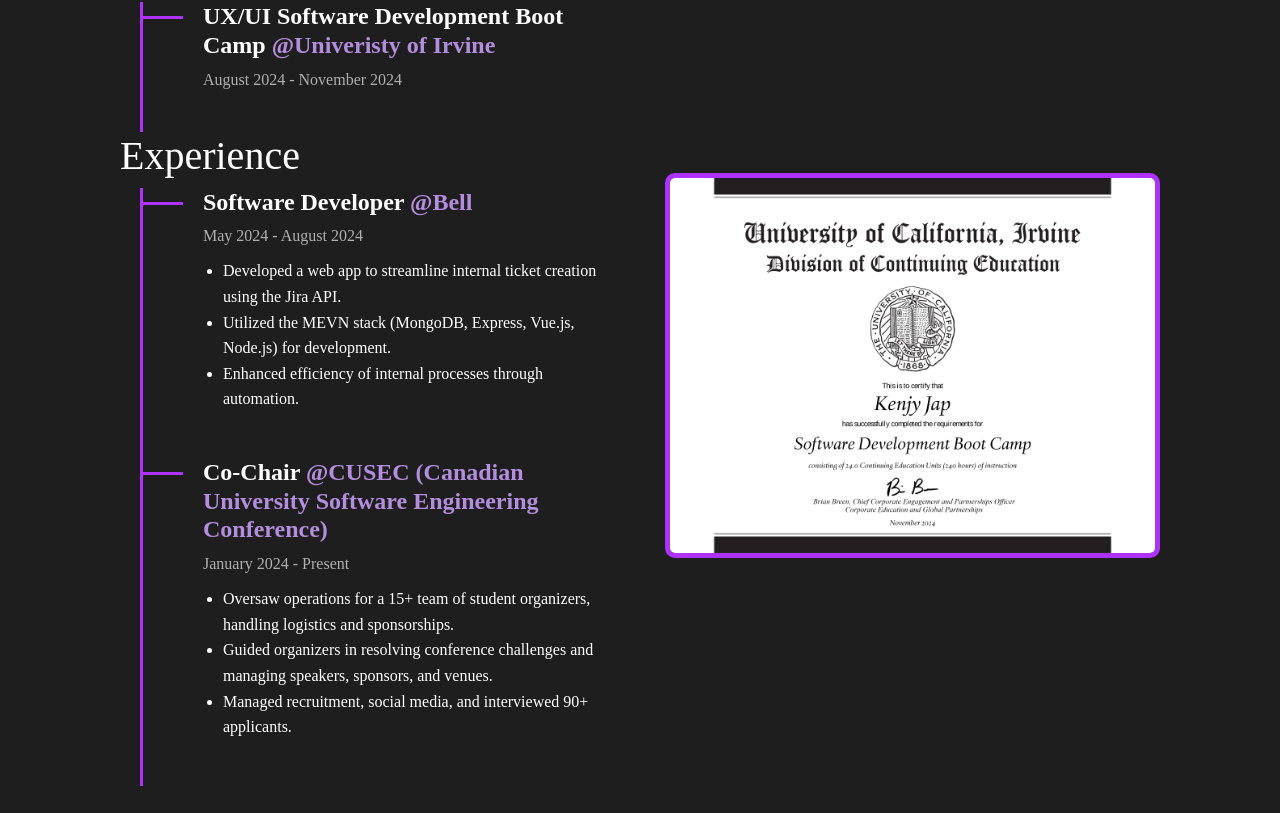
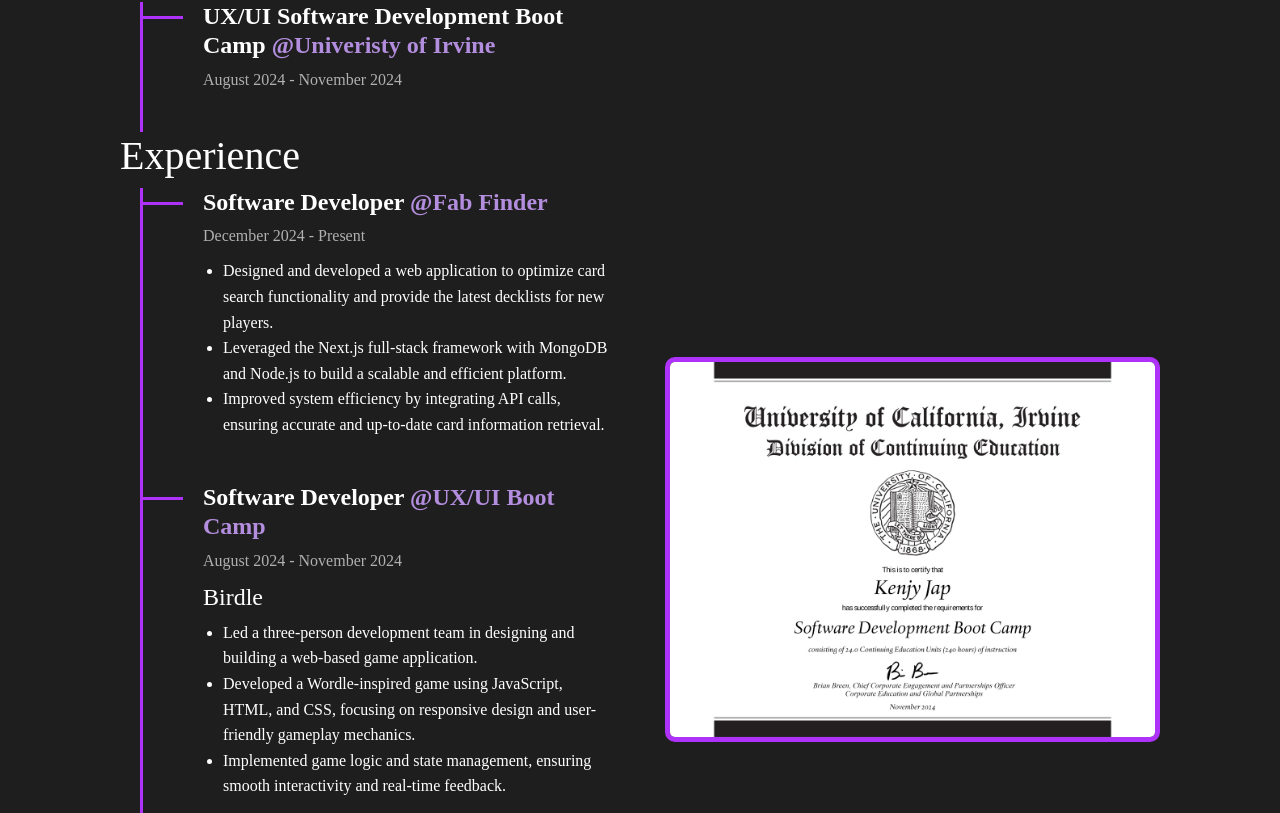
Before and after one commit to Kenhie94/kenjyjap.github.io, a Next.js app in the folder client/: page / in a window 1280 px wide. Shown: the part 1987-2800 px from the top of the page. Built offline with nearby package versions, Linux system fonts and the light colour scheme; a web font is replaced by a local one.

Commit message:
added experience

```diff
--- a/client/src/app/components/about/About.js
+++ b/client/src/app/components/about/About.js
@@ -65,13 +65,13 @@
               <div class="timeline-icon"></div>
               <div class="timeline-content">
                 <h3>
-                  Software Developer <span class="company">@Bell</span>
+                  Software Developer <span class="company">@Fab Finder</span>
                 </h3>
-                <p class="date">May 2024 - August 2024</p>
+                <p class="date">December 2024 - Present</p>
                 <ul>
-                  <li>Developed a web app to streamline internal ticket creation using the Jira API.</li>
-                  <li>Utilized the MEVN stack (MongoDB, Express, Vue.js, Node.js) for development.</li>
-                  <li>Enhanced efficiency of internal processes through automation.</li>
+                  <li>Designed and developed a web application to optimize card search functionality and provide the latest decklists for new players.</li>
+                  <li>Leveraged the Next.js full-stack framework with MongoDB and Node.js to build a scalable and efficient platform.</li>
+                  <li>Improved system efficiency by integrating API calls, ensuring accurate and up-to-date card information retrieval.</li>
                 </ul>
               </div>
             </div>
@@ -81,16 +81,42 @@
               <div class="timeline-icon"></div>
               <div class="timeline-content">
                 <h3>
-                  Co-Chair <span class="company">@CUSEC (Canadian University Software Engineering Conference)</span>
+                  Software Developer <span class="company">@UX/UI Boot Camp</span>
                 </h3>
-                <p class="date">January 2024 - Present</p>
+                <p class="date">August 2024 - November 2024</p>
+                <h4>Birdle</h4>
                 <ul>
-                  <li>Oversaw operations for a 15+ team of student organizers, handling logistics and sponsorships.</li>
-                  <li>Guided organizers in resolving conference challenges and managing speakers, sponsors, and venues.</li>
-                  <li>Managed recruitment, social media, and interviewed 90+ applicants.</li>
+                  <li>Led a three-person development team in designing and building a web-based game application.</li>
+                  <li>Developed a Wordle-inspired game using JavaScript, HTML, and CSS, focusing on responsive design and user-friendly gameplay mechanics.</li>
+                  <li>Implemented game logic and state management, ensuring smooth interactivity and real-time feedback.</li>
+                </ul>
+                <h4>TamaPudgy</h4>
+                <ul>
+                  <li>Developed TomoPudgy, a full-stack MERN (MongoDB, Express, React, Node.js) web application designed to assist users on their fitness and weight loss journey.</li>
+                  <li>
+                    Engineered an interactive diet tracking system, where a Tamagotchi-inspired virtual companion visually reflects users’ progress by gaining or losing weight based on daily caloric
+                    intake.
+                  </li>
+                  <li>Enhanced data accuracy and real-time tracking by integrating API calls, ensuring up-to-date food and calorie information retrieval.</li>
                 </ul>
               </div>
             </div>
+
+            {/* <!-- Experience Item 3 -->
+            <div class="timeline-item">
+              <div class="timeline-icon"></div>
+              <div class="timeline-content">
+                <h3>
+                  Networking & Marketing Coordinator <span class="company">Akupara Games</span>
+                </h3>
+                <p class="date">August 2020 - December 2020</p>
+                <ul>
+                  <li>Contributed to the strategic design enhancement of the website to optimize user engagement and promote increased interaction.</li>
+                  <li>Collaborated with the development team to offer valuable insights into gameplay enhancement and effective marketing strategies.</li>
+                  <li>Orchestrated and managed a high-impact live online streaming event.</li>
+                </ul>
+              </div>
+            </div> */}
           </div>
         </div>
         <div className="image-container">
```
